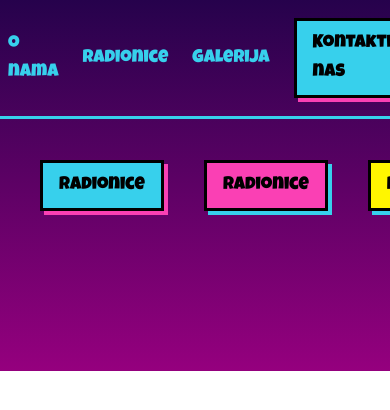
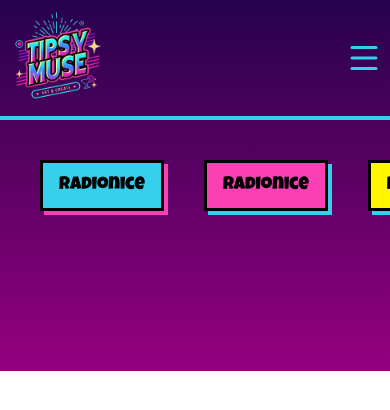
Before and after one commit to AdrianPalcic/Tipsy-Muse, a Next.js app: page / in a window 390 px wide. Shown: the top 410 px of the page. Built offline with nearby package versions, Linux system fonts and the light colour scheme.

Commit message:
Mobile navbar

```diff
--- a/app/components/Navbar.tsx
+++ b/app/components/Navbar.tsx
@@ -1,15 +1,22 @@
-import React from "react";
+"use client";
+import React, { useState } from "react";
 import { links } from "../constants";
 import Link from "next/link";
+import { Menu, X } from "lucide-react";
 
 const Navbar = () => {
+  const [isOpen, setIsOpen] = useState(false);
+
   return (
-    <header className="px-2 sm:px-6 py-2 fixed top-0 w-full z-50 border-b-3 border-primary border-solid">
+    <header className="px-2 sm:px-6 py-2 fixed top-0 w-full z-50 border-b-4 border-primary border-solid ">
       <nav className="flex justify-between items-center font-luckiest-guy text-primary">
+        {/* Logo */}
         <div id="logo" className="w-[100px] h-[100px]">
           <img src="Logo.png" alt="Tipsy Muse Logo" className="w-full h-full" />
         </div>
-        <ul className="flex gap-6 text-[18px] items-center">
+
+        {/* Desktop Links */}
+        <ul className="hidden md:flex gap-6 text-[18px] items-center">
           {links.map((link, index) => {
             const isLast = index === links.length - 1;
             return (
@@ -27,7 +34,50 @@ const Navbar = () => {
             );
           })}
         </ul>
+
+        {/* Mobile Menu Icon */}
+        <div className="md:hidden z-50">
+          {isOpen ? (
+            <X
+              onClick={() => setIsOpen(false)}
+              className="cursor-pointer duration-300 transition-colors hover:text-fourth"
+              size={36}
+            />
+          ) : (
+            <Menu
+              onClick={() => setIsOpen(true)}
+              className="cursor-pointer duration-300 transition-colors hover:text-fourth"
+              size={36}
+            />
+          )}
+        </div>
       </nav>
+
+      <div
+        className={`fixed top-0 right-0 h-full w-full bg-tetriary-dark z-40 flex flex-col items-center justify-center gap-8 text-3xl font-luckiest-guy text-primary transform transition-transform duration-500 ${
+          isOpen ? "translate-x-0" : "translate-x-full"
+        }`}
+      >
+        <ul className="flex flex-col gap-6 text-center">
+          {links.map((link, index) => {
+            const isLast = index === links.length - 1;
+            return (
+              <li
+                key={link.text}
+                className={isLast ? "button blue text-black" : ""}
+              >
+                <Link
+                  href={link.slug}
+                  className={!isLast ? "nav-link relative " : "text-2xl"}
+                  onClick={() => setIsOpen(false)}
+                >
+                  {link.text}
+                </Link>
+              </li>
+            );
+          })}
+        </ul>
+      </div>
     </header>
   );
 };
```
Also changed, not shown: package.json (+7 -6 lines), 1 other file (tests, documents, lock files or other folders).
